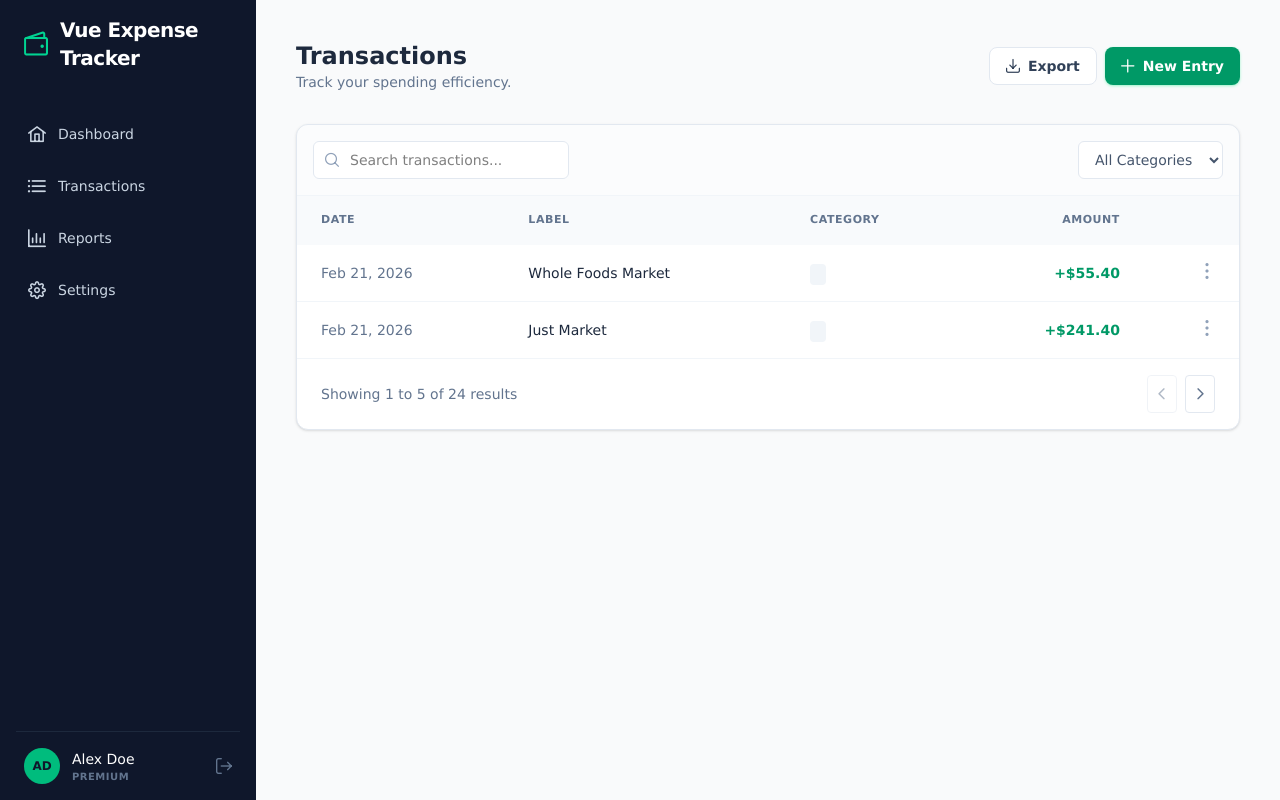
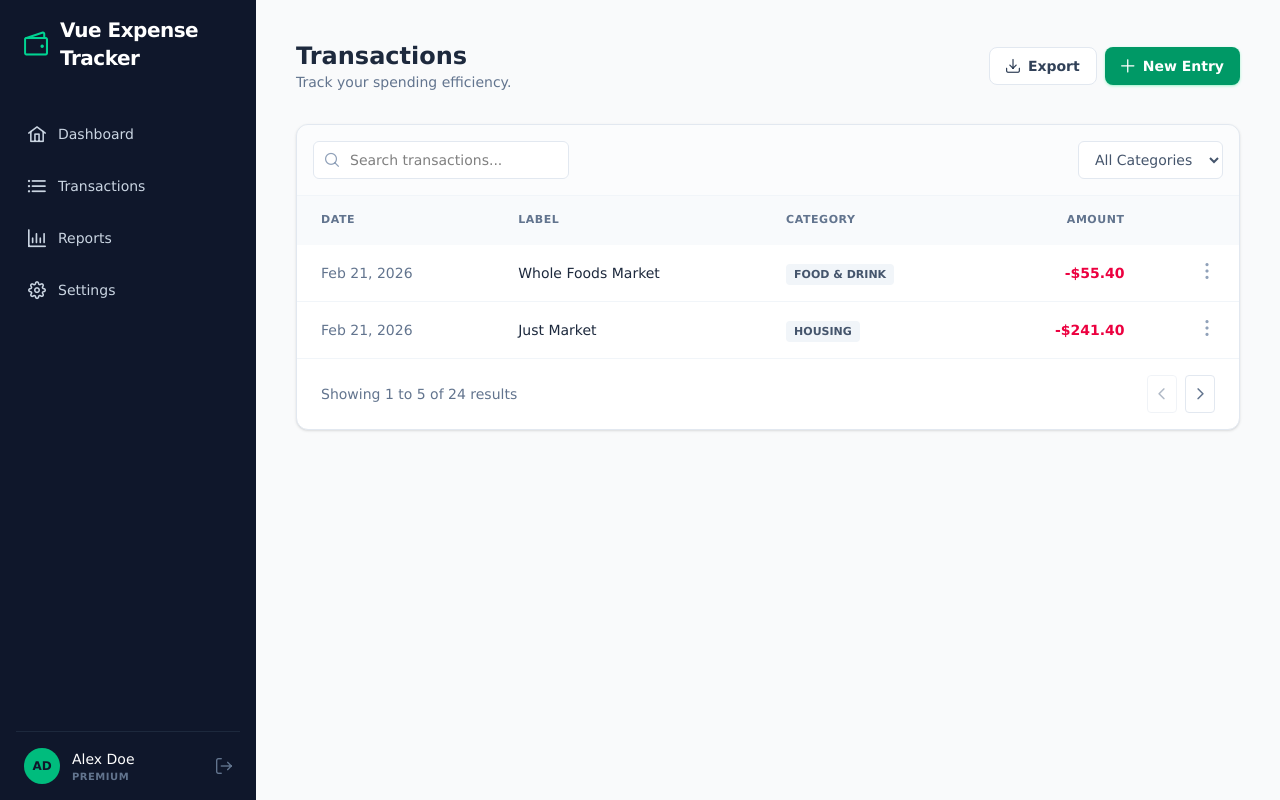
Before and after one commit to scarpakz/vue-expense-tracker, a Vue app: page /transactions in a window 1280 px wide. Built offline with nearby package versions, Linux system fonts and the light colour scheme; data requests are answered from the project's data file.

Commit message:
combine transactions and category

```diff
--- a/src/db.json
+++ b/src/db.json
@@ -80,13 +80,6 @@
     ],
     "categories": [
         {
-            "id": "cat_food",
-            "userId": "user_01",
-            "name": "Food & Drink",
-            "icon": "pi pi-utensils",
-            "color": "#EF4444"
-        },
-        {
             "id": "cat_transport",
             "userId": "user_02",
             "name": "Transport",
@@ -102,10 +95,17 @@
         },
         {
             "id": "cat_housing",
-            "userId": "user_04",
+            "userId": "user_01",
             "name": "Housing",
             "icon": "pi pi-home",
             "color": "#3B82F6"
+        },
+        {
+            "id": "cat_food",
+            "userId": "user_01",
+            "name": "Food & Drink",
+            "icon": "pi pi-utensils",
+            "color": "#EF4444"
         },
         {
             "id": "cat_invest",
@@ -196,7 +196,7 @@
             "amount": 241.40,
             "description": "Just Market",
             "date": "2026-02-21T14:30:00Z",
-            "categoryId": "cat_food",
+            "categoryId": "cat_housing",
             "accountId": "acc_01",
             "type": "Expense"
         },
--- a/src/stores/transaction.js
+++ b/src/stores/transaction.js
@@ -31,8 +31,6 @@ export const useTransactionStore = defineStore('transaction', () => {
             }
         } catch(e) {
             console.error(e)
-        } finally {
-            console.log(data)
         }
     }
 
--- a/src/views/TransactionsView.vue
+++ b/src/views/TransactionsView.vue
@@ -46,20 +46,19 @@
                         </tr>
                     </thead>
                     <tbody class="divide-y divide-slate-100">
-                        <!-- {{ transactions }} -->
-                        <tr v-for="tx in transactions.userTransactions" :key="tx.id" class="hover:bg-slate-50 transition-colors group">
+                        <tr v-for="tx in getUserTransactions" :key="tx.id" class="hover:bg-slate-50 transition-colors group">
                             <td class="px-6 py-4 text-sm text-slate-500">{{ useDateFormatter(tx.date) }}</td>
                             <td class="px-6 py-4">
                                 <div class="font-medium text-slate-800 text-sm">{{ tx.description }}</div>
-                                <div class="text-xs text-slate-400 sm:hidden">{{ tx.category }}</div>
+                                <div class="text-xs text-slate-400 sm:hidden">{{ tx.categoryName }}</div>
                             </td>
                             <td class="px-6 py-4 hidden sm:table-cell">
                                 <span class="px-2 py-1 bg-slate-100 text-slate-600 rounded text-[11px] font-semibold uppercase">
-                                    {{ tx.category }}
+                                    {{ tx.categoryName }}
                                 </span>
                             </td>
-                            <td :class="['px-6 py-4 text-sm font-bold text-right', tx.amount < 0 ? 'text-rose-600' : 'text-emerald-600']">
-                                {{ tx.amount < 0 ? '-' : '+' }}${{ Math.abs(tx.amount).toFixed(2) }}
+                            <td :class="['px-6 py-4 text-sm font-bold text-right', tx.type === 'Expense' ? 'text-rose-600' : 'text-emerald-600']">
+                                {{ tx.type === 'Expense' ? '-' : '+' }}${{ Math.abs(tx.amount).toFixed(2) }}
                             </td>
                             <td class="px-6 py-4 text-right">
                                 <button class="text-slate-400 hover:text-slate-600 transition-colors">
@@ -87,32 +86,41 @@
 </template>
 
 <script setup>
-import { ref, reactive, onMounted } from 'vue';
+import { ref, onMounted, computed } from 'vue';
 import { useTransactionStore } from '@/stores/transaction.js'
 import { useUserStore } from '@/stores/user';
 import { useDateFormatter } from '@/composable/dateFormatter.js'
 
 const s_transaction = useTransactionStore()
 const s_user = useUserStore()
+
 let transactions = ref([])
 
-// mockup
-// const transactions = ref([
-//     { id: 1, date: 'Feb 21, 2026', label: 'Apple Store Online', category: 'Technology', amount: -999.00 },
-//     { id: 2, date: 'Feb 20, 2026', label: 'Freelance Payout', category: 'Income', amount: 2500.00 },
-//     { id: 3, date: 'Feb 19, 2026', label: 'Starbucks Coffee', category: 'Food & Drink', amount: -6.50 },
-//     { id: 4, date: 'Feb 18, 2026', label: 'Netflix Subscription', category: 'Entertainment', amount: -15.99 },
-//     { id: 5, date: 'Feb 18, 2026', label: 'Monthly Rent', category: 'Housing', amount: -1200.00 },
-// ]);
-// TODO: combine category and fix date on display
 const processTransactionData = async () => {
-    transactions.value = await s_transaction.getUserTransactions
+    const userData = await s_transaction.getUserTransactions
+
+    const categoryMap = {}
+    userData.userCategories.forEach(cat_item => {
+        categoryMap[cat_item.id] = cat_item.name
+    })
+
+    const filterDataTransaction = userData.userTransactions.map(transaction => {
+        return {
+            ...transaction,
+            categoryName: categoryMap[transaction.categoryId] || 'Not Assigned'
+        }
+    })
+
+    transactions.value = filterDataTransaction
 }
+
+const getUserTransactions = computed(() => {
+    return transactions.value
+})
 
 onMounted(async () => {
     await s_transaction.setUserTransactionData(s_user.getUser.id)
     await processTransactionData()
 })
 
-
 </script>
```
